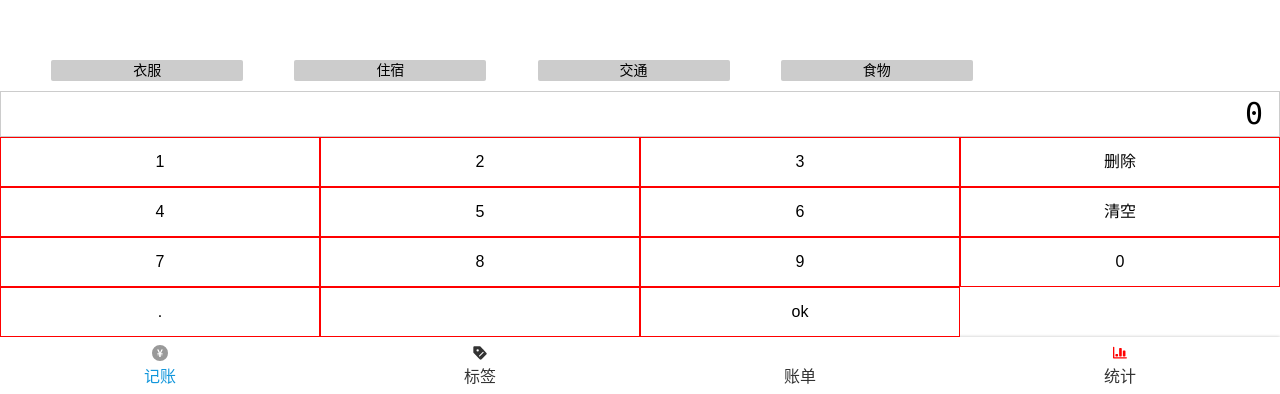
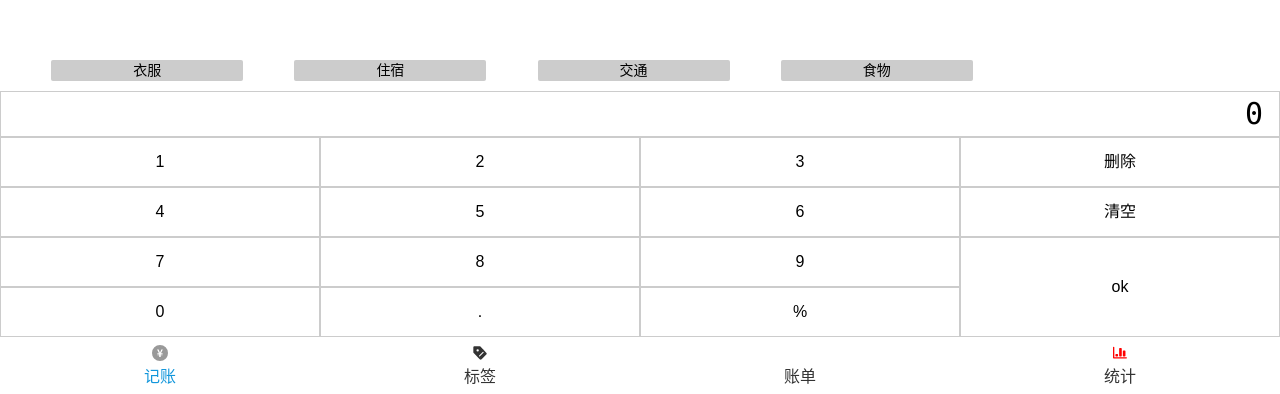
Before and after one commit to YukiGuo/money-react, a React app: page /bill#/money in a window 1280 px wide. Shown: the part 406-800 px from the top of the page. Built offline with nearby package versions, Linux system fonts and the light colour scheme.

Commit message:
numberPad的样式更新

```diff
--- a/src/components/money/NumberPad.tsx
+++ b/src/components/money/NumberPad.tsx
@@ -11,7 +11,14 @@ margin-top: 6px;
       background-color: white;
      border: none;
       font-size: 16px;
-      border: 0.5px solid red;
+      border: 0.5px solid #ccc;
+      &.ok{
+         height: 100px;
+         float: right;
+      }
+         &.zero {
+                    width: 50%;
+                }
 }
 `;
 const OutPut = styled.div`
@@ -35,10 +42,11 @@ function NumberPad() {
         <button>7</button>
         <button>8</button>
         <button>9</button>
+        <button className="ok">ok</button>
         <button>0</button>
         <button>.</button>
-        <button></button>
-        <button>ok</button>
+        <button>%</button>
+
     </PadWrapper>;
 }
 
```
